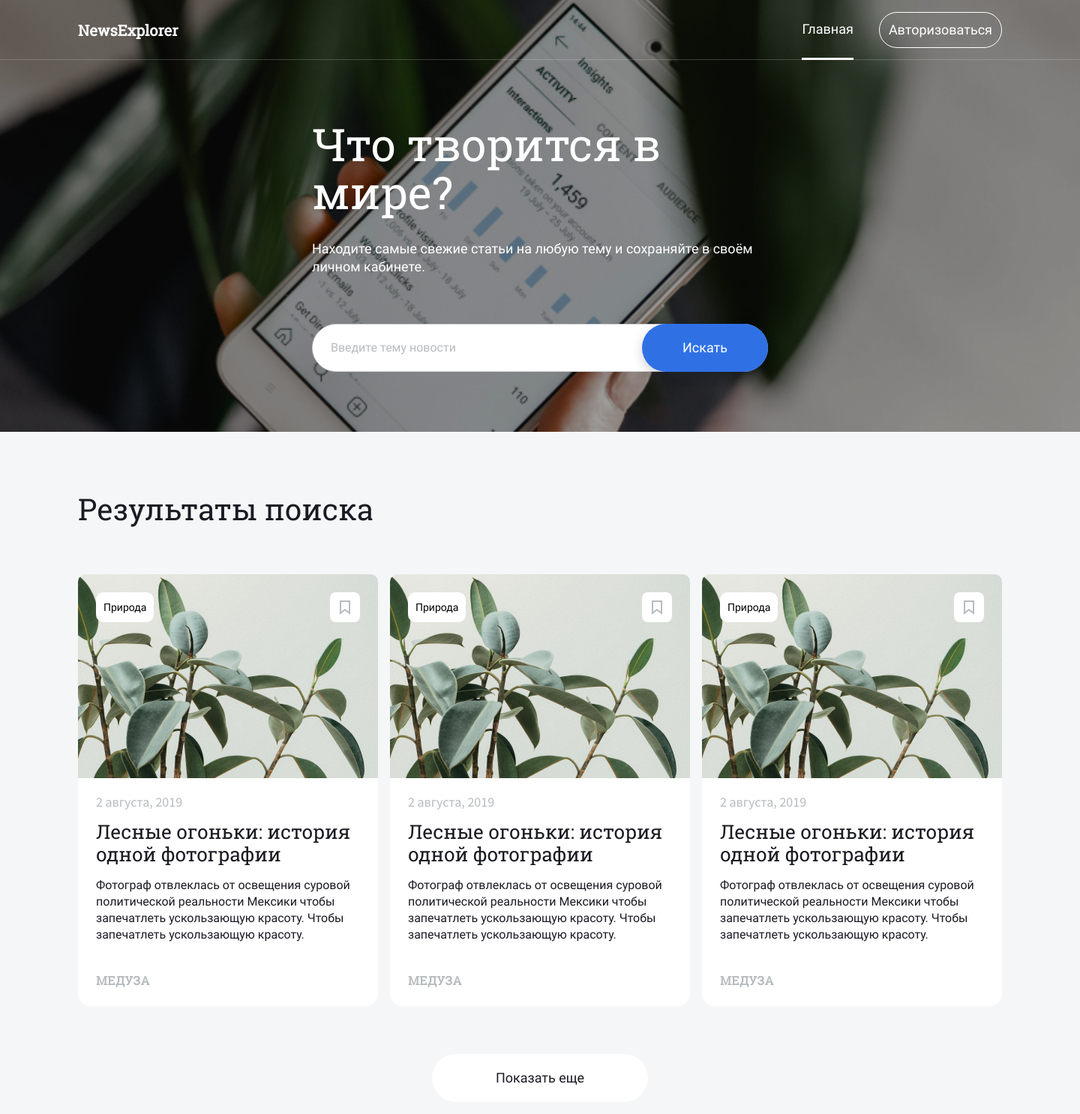
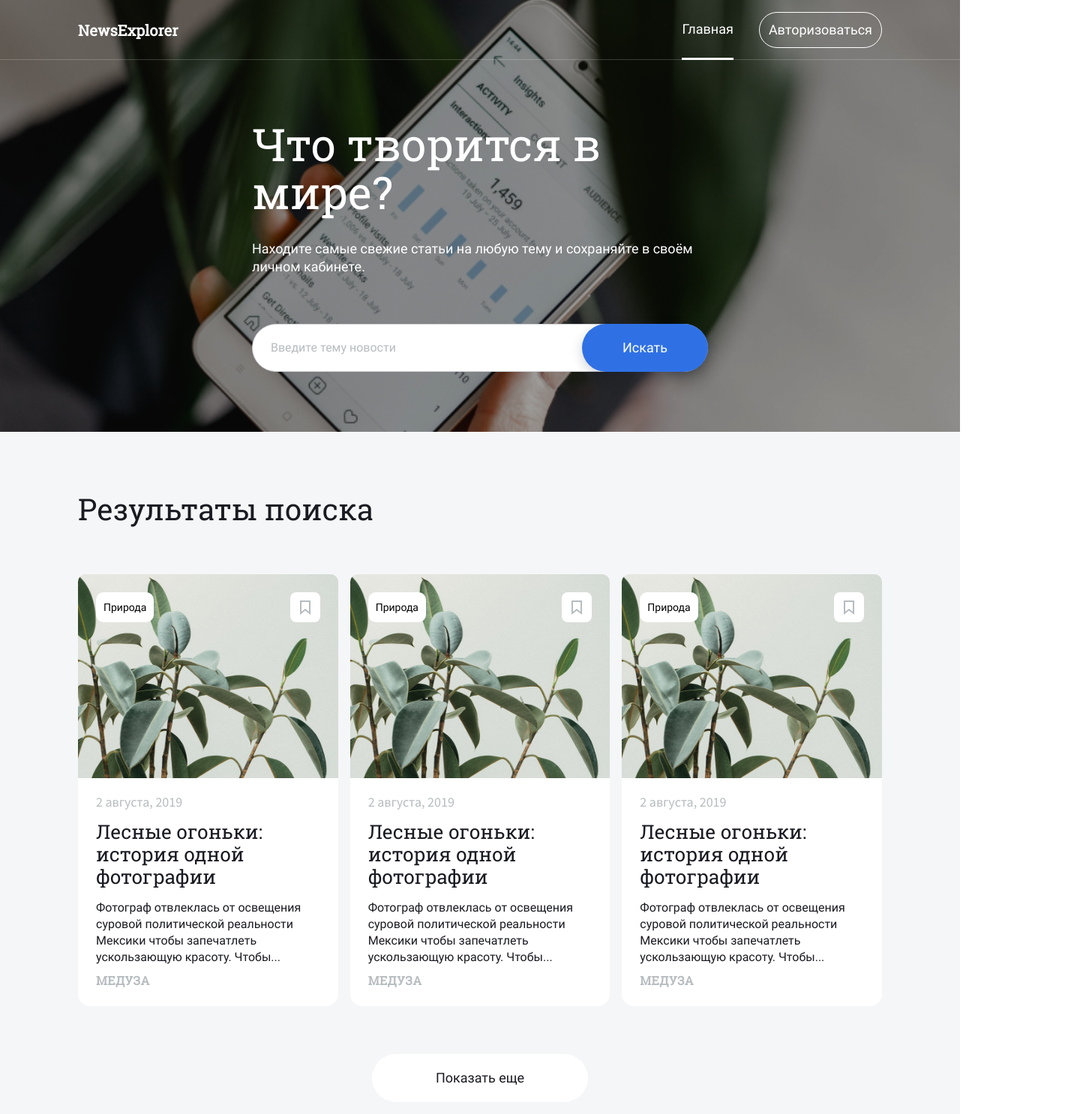
Before and after one commit to MaximStovba/news-explorer-frontend, a React (Create React App) app: page /saved-news in a window 1280 px wide. Shown: the top 1486 px of the page at 75% size, 1440 px wide, since content can reach past the window. Built offline with nearby package versions, Linux system fonts and the light colour scheme.

Commit message:
адаптив доработка NewsCard и NewsCardList

```diff
--- a/src/components/NewsCard/NewsCard.css
+++ b/src/components/NewsCard/NewsCard.css
@@ -4,7 +4,8 @@
   border-radius: 16px;
   /* сетка card */
   display: grid;
-  grid-template-columns: 136px 200px 64px; /* sum=400 */
+  /* grid-template-columns: 136px 200px 64px; /* sum=400 */
+  grid-template-columns: 2fr 3fr 1fr;
   grid-template-rows:
     repeat(3, min-content)
     minmax(min-content, max-content)
@@ -23,7 +24,8 @@
   cursor: pointer;
 }
 .card__image {
-  width: 400px;
+  /* width: 400px; */
+  width: 100%;
   height: 272px;
   border-radius: 10px 10px 0px 0px;
   /* расположение в сетке card */
@@ -181,9 +183,9 @@
   background-position: center;
 }
 
-@media all and (max-width : 800px) { /* 768 */
+@media all and (max-width : 1000px) { /* 768 */
   .card {
-    grid-template-columns: 136px 40px 48px; /* sum=224 */
+    /* grid-template-columns: 136px 40px 48px; /* sum=224 */
     grid-template-rows:
       repeat(3, min-content)
       minmax(min-content, max-content)
@@ -191,7 +193,7 @@
       48px; /*48*/
   }
   .card__image {
-    width: 224px;
+    /* width: 224px; */
     height: 150px;
   }
   .card__date {
@@ -226,7 +228,7 @@
 
 @media all and (max-width : 600px) { /* 320 */
   .card {
-    grid-template-columns: 136px 96px 56px; /* sum=288 */
+    /* grid-template-columns: 136px 96px 56px; /* sum=288 */
     grid-template-rows:
       repeat(3, min-content)
       minmax(min-content, max-content)
@@ -234,7 +236,7 @@
       44px; /*44*/
   }
   .card__image {
-    width: 288px;
+    /* width: 288px; */
     height: 196px;
   }
   .card__title {
--- a/src/components/NewsCardList/NewsCardList.css
+++ b/src/components/NewsCardList/NewsCardList.css
@@ -46,7 +46,8 @@
   /* сетка news-cardlist__container */
   max-width: 1232px;
   display: grid;
-  grid-template-columns: repeat(3, 400px);
+  /*  grid-template-columns: repeat(3, 400px); */
+  grid-template-columns: repeat(3, 1fr);
   grid-template-rows: repeat(1, 576px);
   grid-auto-rows: 576px;
   grid-column-gap: 16px;
@@ -99,7 +100,7 @@
   grid-area: news-cardlist__btn;
 }
 
-@media all and (max-width : 800px) { /* 768 */
+@media all and (max-width : 1000px) { /* 768 */
   .news-cardlist_status_logout {
     padding: 40px 40px;
   }
@@ -111,7 +112,7 @@
     line-height: 34px;
   }
   .news-cardlist__container {
-    grid-template-columns: repeat(3, 224px);
+    /* grid-template-columns: repeat(3, 224px); */
     grid-template-rows: repeat(1, 420px);
     grid-auto-rows: 420px;
     grid-column-gap: 8px;
@@ -138,6 +139,7 @@
   }
   .news-cardlist__container {
     grid-template-columns: repeat(1, 288px);
+    /* grid-template-columns: repeat(1, 1fr); */
     grid-template-rows: repeat(3, 440px);
     grid-auto-rows: 440px;
     grid-column-gap: 0px;
```
